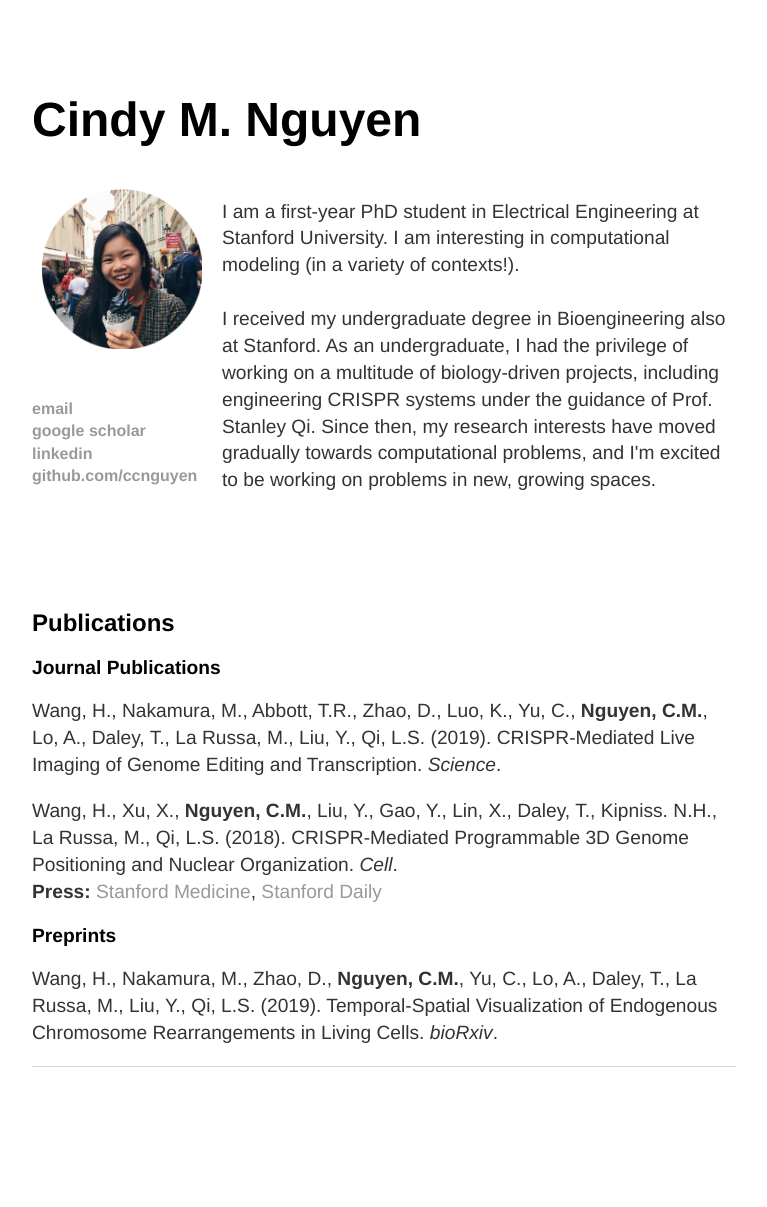
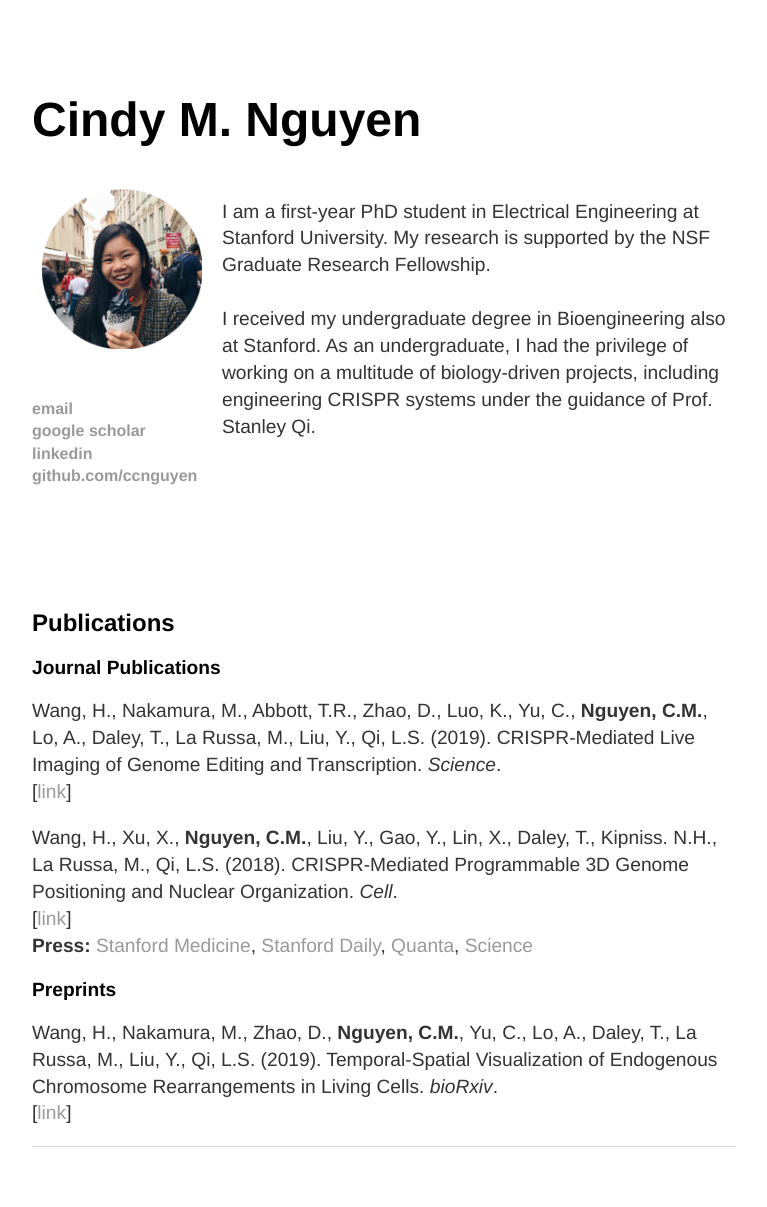
Before and after one commit to ccnguyen/ccnguyen.github.io, a Jekyll site: the page built from index.html, in a window 1280 px wide. Shown: the whole page, without its empty margins (256-1023 px from the left). Built offline with Jekyll 4.4.1, drawn with Linux system fonts in a browser that asks for light colours; before the commit the page ends 1127 px from its top, so only the background shows below that.

Commit message:
Update index.html

```diff
--- a/index.html
+++ b/index.html
@@ -24,8 +24,8 @@ title: Cindy M. Nguyen
 
 
 			<div class="blurb">
-			<p>I am a first-year PhD student in Electrical Engineering at Stanford University. I am interesting in computational modeling (in a variety of contexts!).<br><br>
-			 I received my undergraduate degree in Bioengineering also at Stanford. As an undergraduate, I had the privilege of working on a multitude of biology-driven projects, including engineering CRISPR systems under the guidance of Prof. Stanley Qi. Since then, my research interests have moved gradually towards computational problems, and I'm excited to be working on problems in new, growing spaces. </p>
+			<p>I am a first-year PhD student in Electrical Engineering at Stanford University. My research is supported by the NSF Graduate Research Fellowship.<br><br>
+			 I received my undergraduate degree in Bioengineering also at Stanford. As an undergraduate, I had the privilege of working on a multitude of biology-driven projects, including engineering CRISPR systems under the guidance of Prof. Stanley Qi. </p>
 			 </div>
 			 </div>
 
@@ -34,11 +34,20 @@ title: Cindy M. Nguyen
 		<div class="pubs">
 			<h2>Publications</h2>
 			<h3>Journal Publications</h3>
-			<p class="text">Wang, H., Nakamura, M., Abbott, T.R., Zhao, D., Luo, K., Yu, C., <b>Nguyen, C.M.</b>, Lo, A., Daley, T., La Russa, M., Liu, Y., Qi, L.S. (2019). CRISPR-Mediated Live Imaging of Genome Editing and Transcription. <i>Science</i>.</p>
+			<p class="text">Wang, H., Nakamura, M., Abbott, T.R., Zhao, D., Luo, K., Yu, C., <b>Nguyen, C.M.</b>, Lo, A., Daley, T., La Russa, M., Liu, Y., Qi, L.S. (2019). CRISPR-Mediated Live Imaging of Genome Editing and Transcription. <i>Science</i>.
+		        <br>[<a href="https://science.sciencemag.org/content/365/6459/1301.abstract">link</a>]
+			</p>
 
 			<p class="text"> Wang, H., Xu, X., <b>Nguyen, C.M.</b>, Liu, Y., Gao, Y., Lin, X., Daley, T., Kipniss. N.H., La Russa, M., Qi, L.S. (2018). CRISPR-Mediated Programmable 3D Genome Positioning and Nuclear Organization. <i>Cell</i>.
-			<br><b>Press:</b> <a href="https://med.stanford.edu/news/all-news/2018/10/researchers-modify-crispr-to-reorganize-genome.html">Stanford Medicine</a>, <a href="https://www.stanforddaily.com/2018/10/12/stanford-researchers-develop-new-three-dimensional-crispr-technology/">Stanford Daily</a></p>
+			<br>[<a href="https://www.cell.com/cell/fulltext/S0092-8674(18)31185-1?_returnURL=https%3A%2F%2Flinkinghub.elsevier.com%2Fretrieve%2Fpii%2FS0092867418311851%3Fshowall%3Dtrue">link</a>]
+			<br><b>Press:</b> <a href="https://med.stanford.edu/news/all-news/2018/10/researchers-modify-crispr-to-reorganize-genome.html">Stanford Medicine</a>,
+				<a href="https://www.stanforddaily.com/2018/10/12/stanford-researchers-develop-new-three-dimensional-crispr-technology/">Stanford Daily</a>,
+				<a href="https://www.quantamagazine.org/in-the-nucleus-genes-activity-might-depend-on-their-location-20181106/">Quanta</a>,
+				<a href="https://www.sciencemag.org/news/2018/10/moving-dna-different-part-nucleus-can-change-how-it-works">Science</a>
+			</p>
 
 			<h3>Preprints</h3>
-			<p class="text">Wang, H., Nakamura, M., Zhao, D., <b>Nguyen, C.M.</b>, Yu, C., Lo, A., Daley, T., La Russa, M., Liu, Y., Qi, L.S. (2019). Temporal-Spatial Visualization of Endogenous Chromosome Rearrangements in Living Cells. <i>bioRxiv</i>.</p>
+			<p class="text">Wang, H., Nakamura, M., Zhao, D., <b>Nguyen, C.M.</b>, Yu, C., Lo, A., Daley, T., La Russa, M., Liu, Y., Qi, L.S. (2019). Temporal-Spatial Visualization of Endogenous Chromosome Rearrangements in Living Cells. <i>bioRxiv</i>.
+			<br>[<a href="https://www.biorxiv.org/content/10.1101/734483v2.full">link</a>]
+			</p>
 		</div>
```
